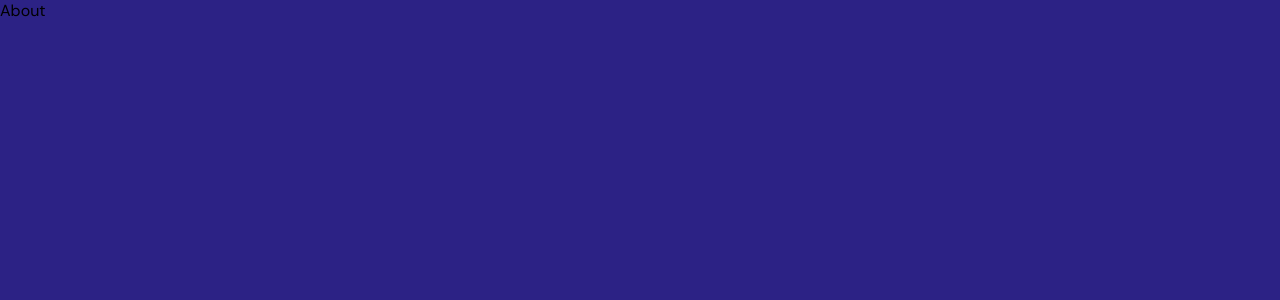
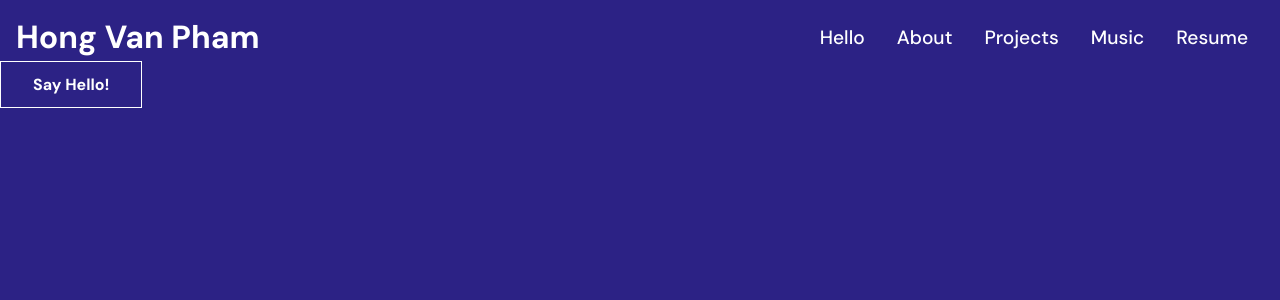
Before and after one commit to malajvan/minivan, a React (Create React App) app: page /about in a window 1280 px wide. Shown: the top 300 px of the page. Built offline with nearby package versions, Linux system fonts and the light colour scheme.

Commit message:
update homepage + resume tab

```diff
--- a/src/App.js
+++ b/src/App.js
@@ -4,6 +4,7 @@ import Hello from "./routes/Hello";
 import About from "./routes/About";
 import Music from "./routes/Music";
 import Projects from "./routes/Projects";
+import Navbar from "./components/Navbar"
 import { Route, Routes } from "react-router-dom"
 
 function App() {
@@ -11,7 +12,7 @@ function App() {
     <>
       <Routes>
           <Route path="/minivan" element ={<Hello />} />
-          <Route path="/project" element ={<Projects />} />
+          <Route path="/projects" element ={<Projects />} />
           <Route path="/about" element ={<About />} />
           <Route path="/music" element ={<Music />} />
       </Routes>
--- /dev/null
+++ b/src/components/HeroImg.js
@@ -0,0 +1 @@
+import "./HeroImgStyle.css";
--- a/src/components/Navbar.js
+++ b/src/components/Navbar.js
@@ -1,8 +1,10 @@
 import "./NavbarStyles.css";
+import Pdf from '../Documents/PSet1-B.pdf'
 
 import React, {useState} from 'react';
 import { Link } from "react-router-dom";
 import { FaBars, FaTimes } from 'react-icons/fa';
+
 
 const Navbar = () => {
     const [click, setClick] = useState(false);
@@ -10,8 +12,8 @@ const Navbar = () => {
 
     return (
         <div className="header">
-            <Link to="/">
-                <h1>Portfolio</h1>
+            <Link to="/minivan">
+                <h1>Hong Van Pham</h1>
             </Link>
             <ul className={click ? "nav-menu active" : "nav-menu"}>
                 <li>
@@ -26,6 +28,9 @@ const Navbar = () => {
                 <li>
                     <Link to="/music">Music</Link>
                 </li>
+                <li>
+                    <a href="../Documents/PSet1-B.pdf">Resume</a>
+                </li>
             </ul>
             <div className="hamburger" onClick={handleClick}>
                 {click ?
--- a/src/components/NavbarStyles.css
+++ b/src/components/NavbarStyles.css
@@ -32,7 +32,7 @@
         position: absolute;
         top:0;
         left:-100%;
-        z-index: -3;
+        z-index: 0;
         transition: 0.25s;
 
     }
--- a/src/index.css
+++ b/src/index.css
@@ -14,10 +14,46 @@ body{
 ul {
   list-style-type: none;
 }
-h1,h4,p,
-a{
+.van{
+  color: #f086a9;
+  font-size: 3rem;
+  font-weight: bolder;
+  position: relative;
+  left: 50px;
+  top: 50px;
+
+}
+/* a{
   color: #fff;
   text-decoration: none;
+  font-weight: 400;
+  font-size: 1.2rem;
+  position: relative;
+  top:5px; */
+
+a{
+  color:#fff;
+  text-decoration: none;
+}
+.hiring{
+  color:#dddaff;
+  position: absolute;
+  font-size:1.5rem;
+  font-weight: 500;
+  top: 275px;
+  left: 50px;
+
+
+}
+.bio{
+  color: #d2cff0;
+  text-decoration: none;
+  font-weight: 400;
+  font-size: 1.2rem;
+  position: absolute;
+  top:200px;
+  left: 50px;
+  right: 500px;
 
 }
 
--- a/src/routes/About.js
+++ b/src/routes/About.js
@@ -1,8 +1,16 @@
 import React from 'react'
+import { Link } from 'react-router-dom'
+import Navbar from '../components/Navbar'
 
 const About = () => {
   return (
-    <div>About</div>
+    <div>
+      <Navbar />
+      <div>
+        <Link to="#" className='btn' onClick={() => window.location ='mailto:vanhongpham01@gmail.com'}>Say Hello!</Link>
+      </div>
+    </div>
+
   )
 }
 
--- a/src/routes/Hello.js
+++ b/src/routes/Hello.js
@@ -1,11 +1,23 @@
 import React from 'react'
+import { Link } from 'react-router-dom'
 import Navbar from '../components/Navbar'
 const Hello = () => {
   return (
-    <div>
-        <Navbar/>
-
-    </div>
+    <div className='page'>
+        <div><Navbar/></div>
+      <div className='items-center justify-center h-full px=4'>
+       <div style={{paddingTop:'90px',paddingLeft:"90px", color:"#f086a9",fontSize:'3rem',fontWeight:'900'}}>
+          Hello, my name is Van!
+       </div>
+        <div style={{paddingTop:'25px',paddingLeft:"90px",paddingRight:'500px', color:"#dddaff",fontSize:'1.3rem',fontWeight:'500'}}>
+        I am a Math & CS student at McGill University, Montreal, Canada! I have a passion for data-driven projects and answer real world problems using data analysis.
+        </div>
+        <div  style={{paddingTop:'25px',paddingLeft:"90px",paddingRight:"500px", color:"#dddaff",fontSize:'1.5rem',fontWeight:'700'}}> I'm currently looking for a Full-time position for Summer 2023!</div>
+        <div style={{paddingTop:'50px',paddingLeft:'90px'}}>
+          <Link to="#" className='btn' onClick={() => window.location ='mailto:vanhongpham01@gmail.com'}>Say Hello!</Link>
+        </div>
+      </div>
+  </div>
   )
 }
 
--- a/src/routes/Music.js
+++ b/src/routes/Music.js
@@ -0,0 +1,9 @@
+import React from 'react'
+
+const Music = () => {
+  return (
+    <div>Music</div>
+  )
+}
+
+export default Music
--- a/src/routes/Projects.js
+++ b/src/routes/Projects.js
@@ -0,0 +1,9 @@
+import React from 'react'
+
+const Projects = () => {
+  return (
+    <div>Projects</div>
+  )
+}
+
+export default Projects
```
Also changed, not shown: src/routes/Resume.js (added, +12 -0 lines), src/components/HeroImgStyle.css (added), 1 other file (tests, documents, lock files or other folders).
